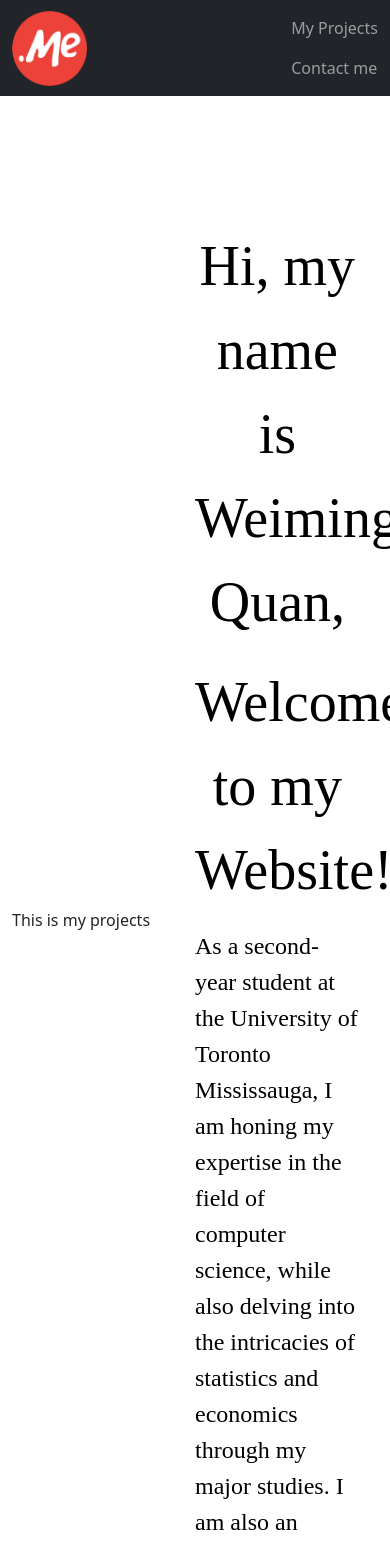
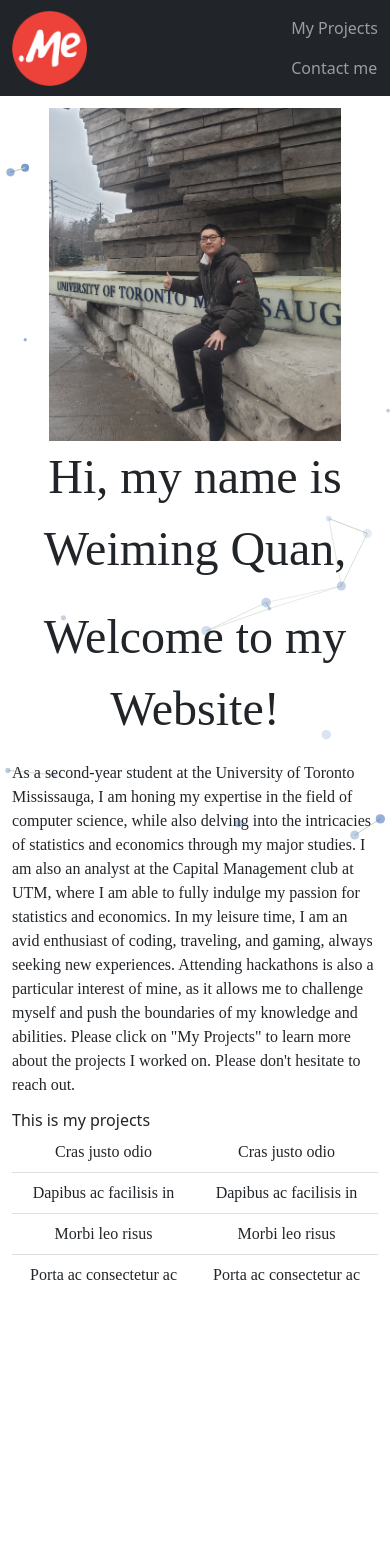
Before and after one commit to CaptainGod123/weiming-quan-portfolio, a React (Create React App) app: page / in a window 390 px wide. Shown: the top 1548 px of the page. Built offline with nearby package versions, Linux system fonts and the light colour scheme.

Commit message:
working on mobile side

```diff
--- a/src/App.css
+++ b/src/App.css
@@ -1,3 +1,5 @@
+/* when the width is bigger than height, and the width is longer than 1460px */
+@media (orientation: landscape) and (min-width: 1460px){
   .content {
     padding: 12px;
     height: 800px;
@@ -12,33 +14,205 @@
     top: -103px;
   }
 
-.text-box {
+  /*Landing*/
+  #container {
+    position: relative;
+    font-family: American Typewriter, serif;
+    top: 15%;
+  }
 
-  color: rgb(0, 0, 0);
-  position: relative;
-  font-size: 16px;
-  font-family: American Typewriter, serif;
-  width: 45%;
-  top: 15%;
-  left: 50%;
+  #right-column {
+    float: left;
+    width: 50%;
+    display: block;
+    height:inherit;
   }
 
   #header {
     text-align: center;
-  font-size: 3.5em;
+    font-size: 3.5rem;
   }
 
   #text {
     text-align: left;
-  font-size: 1.5em;
+    font-size: 1.6rem;
+  }
+
+  #left-column {
+    float: left;
+    width: 45%;
+    height:inherit;
+    text-align: center;
+  }
+
+  .pic img{
+    position: relative;
+    max-width: 500px;
+  }
+
+  /*Projects*/
+  #project-container {
+    position: relative;
+    font-family: American Typewriter, serif;
+  }
+
+  #pleft-column {
+    float: left;
+    width: 50%;
+    height:inherit;
+    text-align: center;
+  }
+
+  #pright-column {
+    float: left;
+    width: 50%;
+    display: block;
+    height:inherit;
+    text-align: center;
+  }
 }
 
 
+
+/* when the width is bigger than height, and the width is less than 1460px */
+@media (orientation: landscape) and (max-width: 1460px){
+  .content {
+    padding: 12px;
+    height: 800px;
+    width: 100%;
+  }
+
+  .anchor {
+    display: block;
+    position: relative;
+    visibility: hidden;
+
+    top: -103px;
+  }
+
+  /*Landing*/
+  #container {
+    position: relative;
+    font-family: American Typewriter, serif;
+    top: 15%;
+  }
+
+  #right-column {
+    float: left;
+    width: 50%;
+    display: block;
+    height:inherit;
+  }
+
+  #header {
+    text-align: center;
+    font-size: 3.7vw;
+  }
+
+  #text {
+    text-align: left;
+    font-size: 1.6vw;
+  }
+
+  #left-column {
+    float: left;
+    width: 45%;
+    height:inherit;
+    text-align: center;
+  }
+
   .pic img{
     position: relative;
-  width: 45%;
-  max-width: 600px;
-  left: 10%;
-  margin-top:-25%;
+    width: 85%;
+    max-width: 500px;
+  }
 
+  /*Projects*/
+  #project-container {
+    position: relative;
+    font-family: American Typewriter, serif;
   }
+
+  #pleft-column {
+    float: left;
+    width: 50%;
+    height:inherit;
+    text-align: center;
+  }
+
+  #pright-column {
+    float: left;
+    width: 50%;
+    display: block;
+    height:inherit;
+    text-align: center;
+  }
+}
+
+/* when the height is bigger than width*/
+@media (orientation: portrait) {
+  .content {
+    padding: 12px;
+    height: 1000px;
+    width: 100%;
+  }
+
+  .anchor {
+    display: block;
+    position: relative;
+    visibility: hidden;
+
+    top: -103px;
+  }
+
+  #container {
+    position: relative;
+    font-family: American Typewriter, serif;
+    text-align: center;
+  }
+
+
+
+  #header {
+    text-align: center;
+    font-size: 3rem;
+  }
+
+  #text {
+    text-align: left;
+    font-size: 1rem;
+  }
+
+  .pic img{
+    position: relative;
+    width: 80%;
+    max-width: 500px;
+  }
+
+
+
+
+
+
+
+
+  #project-container {
+    position: relative;
+    font-family: American Typewriter, serif;
+  }
+
+  #pleft-column {
+    float: left;
+    width: 50%;
+    height:inherit;
+    text-align: center;
+  }
+
+  #pright-column {
+    float: left;
+    width: 50%;
+    display: block;
+    height:inherit;
+    text-align: center;
+  }
+}
--- a/src/App.js
+++ b/src/App.js
@@ -1,6 +1,6 @@
 // import logo from './logo.svg';
 
-import React, { Component } from 'react';
+import React from 'react';
 
 import './App.css';
 import 'bootstrap/dist/css/bootstrap.min.css';
@@ -8,6 +8,8 @@ import 'bootstrap/dist/css/bootstrap.min.css';
 import Container from 'react-bootstrap/Container';
 import Nav from 'react-bootstrap/Nav';
 import Navbar from 'react-bootstrap/Navbar';
+import ListGroup from 'react-bootstrap/ListGroup';
+import Particles from './components/ParticlesBG';
 
 import homePic from './image/homepic.png';
 import myPic from './image/me1.jpg';
@@ -29,12 +31,18 @@ function App() {
         </Container>
       </Navbar>
 
+
       <div className = "content">
         <a className = "anchor" id = "home"></a>
+        <Particles />
+        <div id="container">
+          <div id="left-column">
+            <div className ='pic'>
+              <img src = {myPic} alt = "me" />
+            </div>
+          </div>
 
-
-
-        <div className ='text-box'>
+          <div id="right-column">
             <div id = 'header'>
               <p>Hi, my name is Weiming Quan,</p>
               <p>Welcome to my Website!</p>
@@ -42,14 +50,8 @@ function App() {
             <div id ='text'>
               <p>As a second-year student at the University of Toronto Mississauga, I am honing my expertise in the field of computer science, while also delving into the intricacies of statistics and economics through my major studies. I am also an analyst at the Capital Management club at UTM, where I am able to fully indulge my passion for statistics and economics. In my leisure time, I am an avid enthusiast of coding, traveling, and gaming, always seeking new experiences. Attending hackathons is also a particular interest of mine, as it allows me to challenge myself and push the boundaries of my knowledge and abilities. Please click on "My Projects" to learn more about the projects I worked on. Please don't hesitate to reach out.</p>
             </div>
-
           </div>
-
-        <div className ='pic'>
-          <img src = {myPic} alt = "me" />
         </div>
-
-
       </div>
 
 
@@ -59,6 +61,29 @@ function App() {
       <div className = "content">
         <a className = "anchor" id = "projects"></a>
         This is my projects
+
+
+
+
+        <div id="project-container">
+          <div id="pleft-column">
+          <ListGroup variant="flush">
+          <ListGroup.Item>Cras justo odio</ListGroup.Item>
+          <ListGroup.Item>Dapibus ac facilisis in</ListGroup.Item>
+          <ListGroup.Item>Morbi leo risus</ListGroup.Item>
+          <ListGroup.Item>Porta ac consectetur ac</ListGroup.Item>
+        </ListGroup>
+          </div>
+
+          <div id="pright-column">
+          <ListGroup variant="flush">
+          <ListGroup.Item>Cras justo odio</ListGroup.Item>
+          <ListGroup.Item>Dapibus ac facilisis in</ListGroup.Item>
+          <ListGroup.Item>Morbi leo risus</ListGroup.Item>
+          <ListGroup.Item>Porta ac consectetur ac</ListGroup.Item>
+        </ListGroup>
+          </div>
+        </div>
       </div>
 
 
--- /dev/null
+++ b/src/components/ParticlesBG.js
@@ -0,0 +1,134 @@
+// import { useCallback } from "react";
+// import Particles from "react-particles";
+// import { loadFull } from "tsparticles";
+
+// const ParticlesComonent = () => {
+//     const options = useMemo(() => {
+//         return {
+//             particles: {
+//                 color: {
+//                     value: "#000000",
+//                 },
+//                 links: {
+//                     enable: true, // make particles link together
+//                 },
+//                 move: {
+//                     enable: true, // make the particles move
+//                     speed: { min: 1, max: 10}, // randomize particle speed from 1 to 10
+//                 },
+//                 opacity: {
+//                     value: { min: 0.3, max: 1}, // looks cooler
+//                 },
+//                 size: {
+//                     value: { min: 1, max: 10}, // randomize particle size from 1 to 10
+//                 },
+//             }
+//         };
+//     }, []);
+
+//     const particlesInit = useCallback((engine) => {
+//         loadSlim(engine);
+//     }, []);
+
+//     return <Particles init = {particlesInit} options = {options} />;
+// };
+
+// export default ParticlesComonent;
+
+
+
+
+
+
+import { useCallback } from "react";
+import Particles from "react-particles";
+import { loadFull } from "tsparticles";
+
+const ParticlesComonent = () => {
+    const particlesInit = useCallback(async engine => {
+        console.log(engine);
+        // you can initiate the tsParticles instance (engine) here, adding custom shapes or presets
+        // this loads the tsparticles package bundle, it's the easiest method for getting everything ready
+        // starting from v2 you can add only the features you need reducing the bundle size
+        await loadFull(engine);
+    }, []);
+
+    const particlesLoaded = useCallback(async container => {
+        await console.log(container);
+    }, []);
+
+    return (
+        <Particles
+            id="tsparticles"
+            init={particlesInit}
+            loaded={particlesLoaded}
+            options={{
+                fpsLimit: 120,
+                interactivity: {
+                    events: {
+                        onClick: {
+                            enable: true,
+                            mode: "push",
+                        },
+                        onHover: {
+                            enable: true,
+                            mode: "repulse",
+                        },
+                        resize: true,
+                    },
+                    modes: {
+                        push: {
+                            quantity: 4,
+                        },
+                        repulse: {
+                            distance: 200,
+                            duration: 0.4,
+                        },
+                    },
+                },
+                particles: {
+                    color: {
+                        value: "#0D47A1",
+                    },
+                    links: {
+                        color: "#C7D2C5",
+                        enable: true,
+                        width: 1,
+                    },
+                    collisions: {
+                        enable: true,
+                    },
+                    move: {
+                        direction: "none",
+                        enable: true,
+                        outModes: {
+                            default: "bounce",
+                        },
+                        random: false,
+                        speed: { min: 1, max: 2 },
+                        straight: false,
+                    },
+                    number: {
+                        density: {
+                            enable: true,
+                            area: 800,
+                        },
+                        value: 80,
+                    },
+                    opacity: {
+                        value: {min: 0.1, max: 0.6},
+                    },
+                    shape: {
+                        type: "circle",
+                    },
+                    size: {
+                        value: { min: 1, max: 5 },
+                    },
+                },
+                detectRetina: true,
+            }}
+        />
+    );
+};
+
+export default ParticlesComonent;
--- /dev/null
+++ b/src/components/config/particles-config.js
@@ -0,0 +1,3 @@
+const particlesConfig = {
+
+}
```
Also changed, not shown: package.json (+5 -2 lines), 1 other file (tests, documents, lock files or other folders). Lines whose indentation alone changed are shown as unchanged.
